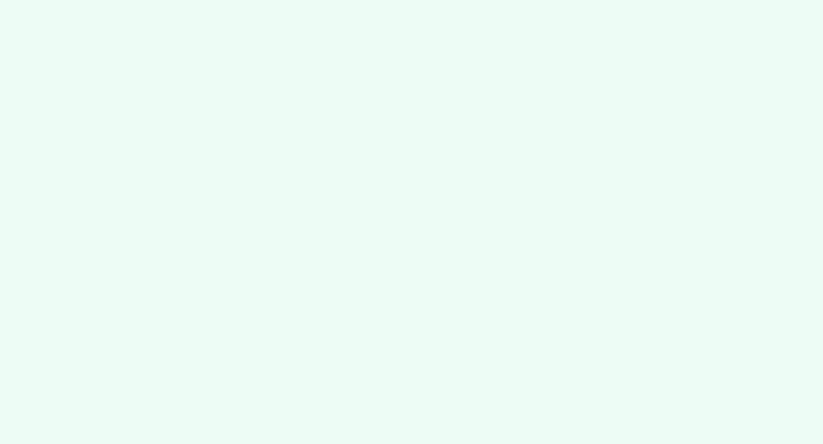
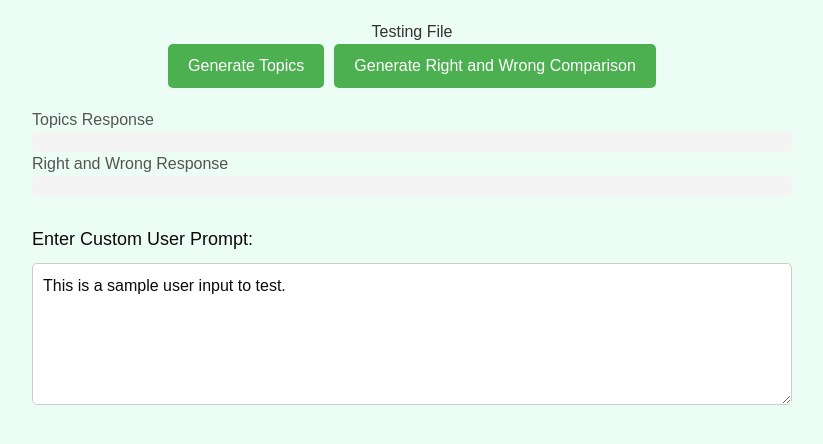
Before and after one commit to TristanTran23/feynfox, a React (Vite) app: page /testing in a window 1280 px wide. Before the commit this address had no page. Shown: the top 444 px of the page, without its empty margins (228-1051 px from the left). Built offline with nearby package versions, Linux system fonts and the light colour scheme; no server answers.

Commit message:
added testing component for claude

```diff
--- a/src/App.tsx
+++ b/src/App.tsx
@@ -5,6 +5,7 @@ import LoginPage from './component/home/login'
 import ProfileHome from './component/profile/profileHome'
 import Results from './component/results/results'
 import Talking from './component/talking/talking'
+import TestingFile from './component/testing/testingFile'
 
 const App = () => {
   return (
@@ -14,6 +15,7 @@ const App = () => {
         <Route path="/profile" element={<ProfileHome />} />
         <Route path="/recording" element={<Talking />} />
         <Route path="/results" element={<Results />} />
+        <Route path="/testing" element={<TestingFile />} />
       </Routes>
     </Router>
   )
--- /dev/null
+++ b/src/component/testing/testingFile.tsx
@@ -0,0 +1,136 @@
+import React, { useState } from 'react'
+
+import { generateRightAndWrong, generateTopics } from '@/utils/claude'
+
+const TestingFile: React.FC = () => {
+  const [topicsResponse, setTopicsResponse] = useState<string | null>(null)
+  const [rightAndWrongResponse, setRightAndWrongResponse] = useState<
+    string | null
+  >(null)
+  const [userPrompt, setUserPrompt] = useState<string>(
+    'This is a sample user input to test.',
+  )
+
+  // Example prompt content (simulating the content fetched from Supabase)
+  const exampleContent = `
+    Education content: The Earth orbits around the Sun. Gravity keeps the planets in orbit.
+    The Sun is a star at the center of our solar system.
+  `
+
+  const handleGenerateTopics = async () => {
+    try {
+      const result = await generateTopics() // Assuming this function will log internally
+      setTopicsResponse(JSON.stringify(result, null, 2)) // Update state with response for display
+    } catch (error) {
+      console.error('Error generating topics:', error)
+    }
+  }
+
+  const handleGenerateRightAndWrong = async () => {
+    try {
+      const result = await generateRightAndWrong(userPrompt) // Assuming this function will log internally
+      setRightAndWrongResponse(JSON.stringify(result, null, 2)) // Update state with response for display
+    } catch (error) {
+      console.error('Error generating right and wrong comparison:', error)
+    }
+  }
+
+  return (
+    <div style={styles.container}>
+      <h1 style={styles.title}>Testing File</h1>
+
+      {/* Buttons to trigger the methods */}
+      <div style={styles.buttonContainer}>
+        <button style={styles.button} onClick={handleGenerateTopics}>
+          Generate Topics
+        </button>
+        <button style={styles.button} onClick={handleGenerateRightAndWrong}>
+          Generate Right and Wrong Comparison
+        </button>
+      </div>
+
+      {/* Displaying the responses */}
+      <div style={styles.responseContainer}>
+        <h2 style={styles.subTitle}>Topics Response</h2>
+        <pre style={styles.pre}>{topicsResponse}</pre>
+
+        <h2 style={styles.subTitle}>Right and Wrong Response</h2>
+        <pre style={styles.pre}>{rightAndWrongResponse}</pre>
+      </div>
+
+      {/* Optional: Input field for user prompt */}
+      <h3 style={styles.inputTitle}>Enter Custom User Prompt:</h3>
+      <textarea
+        style={styles.textarea}
+        value={userPrompt}
+        onChange={(e) => setUserPrompt(e.target.value)}
+        placeholder="Enter user prompt text here"
+        rows={5}
+        cols={50}
+      />
+    </div>
+  )
+}
+
+const styles = {
+  container: {
+    padding: '20px',
+    fontFamily: 'Arial, sans-serif',
+    maxWidth: '800px',
+    margin: '0 auto',
+  },
+  title: {
+    textAlign: 'center',
+    color: '#333',
+  },
+  buttonContainer: {
+    display: 'flex',
+    justifyContent: 'center',
+    gap: '10px',
+    marginBottom: '20px',
+  },
+  button: {
+    backgroundColor: '#4CAF50',
+    color: 'white',
+    border: 'none',
+    padding: '10px 20px',
+    fontSize: '16px',
+    cursor: 'pointer',
+    borderRadius: '5px',
+    transition: 'background-color 0.3s ease',
+  },
+  buttonHover: {
+    backgroundColor: '#45a049',
+  },
+  responseContainer: {
+    marginBottom: '20px',
+  },
+  subTitle: {
+    color: '#555',
+  },
+  pre: {
+    backgroundColor: '#f4f4f4',
+    padding: '10px',
+    borderRadius: '5px',
+    overflowX: 'auto',
+    whiteSpace: 'pre-wrap',
+    wordWrap: 'break-word',
+    fontFamily: 'Courier, monospace',
+    fontSize: '14px',
+  },
+  inputTitle: {
+    marginTop: '30px',
+    fontSize: '18px',
+  },
+  textarea: {
+    width: '100%',
+    padding: '10px',
+    marginTop: '10px',
+    borderRadius: '5px',
+    border: '1px solid #ccc',
+    fontSize: '16px',
+    resize: 'vertical',
+  },
+}
+
+export default TestingFile
--- /dev/null
+++ b/src/utils/supabase.ts
@@ -0,0 +1,13 @@
+import { createClient } from '@supabase/supabase-js'
+
+export const supabase = createClient(
+  'https://kjufzmihuxlneusawast.supabase.co/',
+  'eyJhbGciOiJIUzI1NiIsInR5cCI6IkpXVCJ9.eyJpc3MiOiJzdXBhYmFzZSIsInJlZiI6ImtqdWZ6bWlodXhsbmV1c2F3YXN0Iiwicm9sZSI6ImFub24iLCJpYXQiOjE3MzExNjkyNTIsImV4cCI6MjA0Njc0NTI1Mn0.gDPPDrJS2_QXlx8kVBQda6PP1p2B2qYaPVkP6I0DEc8',
+  {
+    auth: {
+      persistSession: true,
+      autoRefreshToken: true,
+      detectSessionInUrl: false,
+    },
+  },
+)
```
